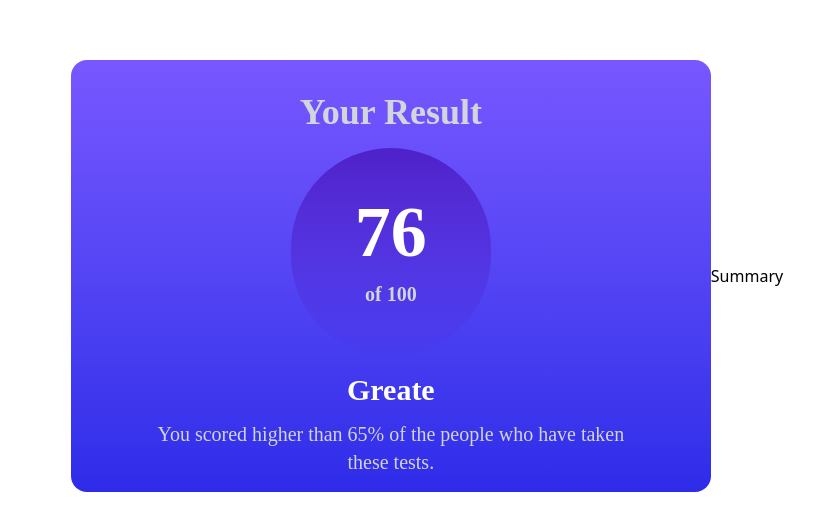
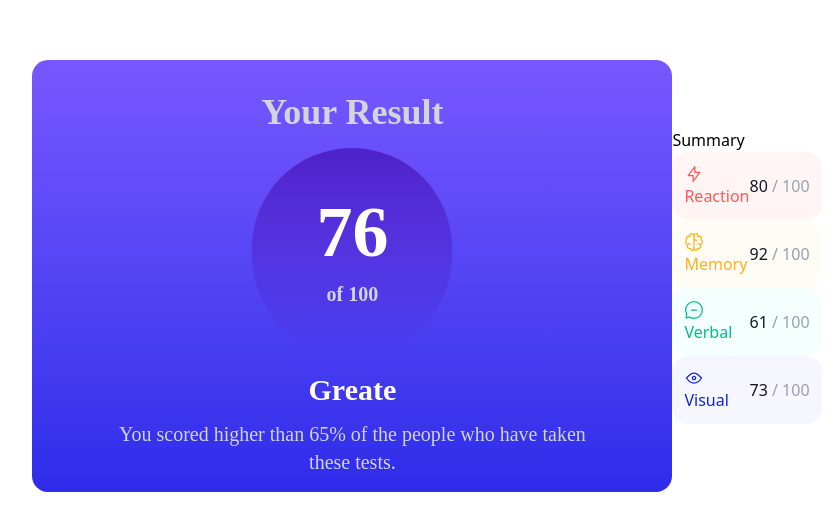
Before and after one commit to Farzane2630/FM-result-score-card, a React (Vite) app: page / in a window 1280 px wide. Shown: the part 124-654 px from the top of the page, without its empty margins (213-1053 px from the left). Built offline with nearby package versions, Linux system fonts and the light colour scheme.

Commit message:
feat: putting score cards in summary

```diff
--- a/src/components/Summary.tsx
+++ b/src/components/Summary.tsx
@@ -1,22 +1,130 @@
+import ScoreCard from "./Score";
+import type { ScoreCardProps } from "./types/ui";
+
+const scores: ScoreCardProps[] = [
+  {
+    icon: (
+      <svg
+        xmlns="http://www.w3.org/2000/svg"
+        width="20"
+        height="20"
+        fill="none"
+        viewBox="0 0 20 20"
+      >
+        <path
+          stroke="#F55"
+          stroke-linecap="round"
+          stroke-linejoin="round"
+          stroke-width="1.25"
+          d="M10.833 8.333V2.5l-6.666 9.167h5V17.5l6.666-9.167h-5Z"
+        />
+      </svg>
+    ),
+    title: "Reaction",
+    score: 80,
+    backgroundColor: "hsl(0, 100%, 98%)",
+    color: "hsl(0, 100%, 67%)",
+  },
+  {
+    icon: (
+      <svg
+        xmlns="http://www.w3.org/2000/svg"
+        width="20"
+        height="20"
+        fill="none"
+        viewBox="0 0 20 20"
+      >
+        <path
+          stroke="#FFB21E"
+          stroke-linecap="round"
+          stroke-linejoin="round"
+          stroke-width="1.25"
+          d="M5.833 11.667a2.5 2.5 0 1 0 .834 4.858"
+        />
+        <path
+          stroke="#FFB21E"
+          stroke-linecap="round"
+          stroke-linejoin="round"
+          stroke-width="1.25"
+          d="M3.553 13.004a3.333 3.333 0 0 1-.728-5.53m.025-.067a2.083 2.083 0 0 1 2.983-2.824m.199.054A2.083 2.083 0 1 1 10 3.75v12.917a1.667 1.667 0 0 1-3.333 0M10 5.833a2.5 2.5 0 0 0 2.5 2.5m1.667 3.334a2.5 2.5 0 1 1-.834 4.858"
+        />
+        <path
+          stroke="#FFB21E"
+          stroke-linecap="round"
+          stroke-linejoin="round"
+          stroke-width="1.25"
+          d="M16.447 13.004a3.334 3.334 0 0 0 .728-5.53m-.025-.067a2.083 2.083 0 0 0-2.983-2.824M10 3.75a2.085 2.085 0 0 1 2.538-2.033 2.084 2.084 0 0 1 1.43 2.92m-.635 12.03a1.667 1.667 0 0 1-3.333 0"
+        />
+      </svg>
+    ),
+    title: "Memory",
+    score: 92,
+    backgroundColor: "hsl(39, 100%, 98%)",
+    color: "hsl(39, 100%, 56%)",
+  },
+  {
+    icon: (
+      <svg
+        xmlns="http://www.w3.org/2000/svg"
+        width="20"
+        height="20"
+        fill="none"
+        viewBox="0 0 20 20"
+      >
+        <path
+          stroke="#00BB8F"
+          stroke-linecap="round"
+          stroke-linejoin="round"
+          stroke-width="1.25"
+          d="M7.5 10h5M10 18.333A8.333 8.333 0 1 0 1.667 10c0 1.518.406 2.942 1.115 4.167l-.699 3.75 3.75-.699A8.295 8.295 0 0 0 10 18.333Z"
+        />
+      </svg>
+    ),
+    title: "Verbal",
+    score: 61,
+    backgroundColor: "hsl(166, 100%, 98%)",
+    color: "hsl(166, 100%, 37%)",
+  },
+  {
+    icon: (
+      <svg
+        xmlns="http://www.w3.org/2000/svg"
+        width="20"
+        height="20"
+        fill="none"
+        viewBox="0 0 20 20"
+      >
+        <path
+          stroke="#1125D6"
+          stroke-linecap="round"
+          stroke-linejoin="round"
+          stroke-width="1.25"
+          d="M10 11.667a1.667 1.667 0 1 0 0-3.334 1.667 1.667 0 0 0 0 3.334Z"
+        />
+        <path
+          stroke="#1125D6"
+          stroke-linecap="round"
+          stroke-linejoin="round"
+          stroke-width="1.25"
+          d="M17.5 10c-1.574 2.492-4.402 5-7.5 5s-5.926-2.508-7.5-5C4.416 7.632 6.66 5 10 5s5.584 2.632 7.5 5Z"
+        />
+      </svg>
+    ),
+    title: "Visual",
+    score: 73,
+    color: "hsl(234, 85%, 45%)",
+    backgroundColor: "hsl(234, 100%, 98%)",
+  },
+];
+
 const Summary = () => {
   return (
-    <h1>
-      Summary
-      {/*
-  Reaction
-  80 / 100
-
-  Memory
-  92 / 100
-
-  Verbal
-  61 / 100
-
-  Visual
-  72 / 100
-
-  Continue */}
-    </h1>
+    <section aria-labelledby="summary" className="summary__card">
+      <h1 id="summary">Summary</h1>
+      {scores.map((score) => (
+        <ScoreCard key={crypto.randomUUID()} {...score} />
+      ))}
+    </section>
   );
 };
 
```
